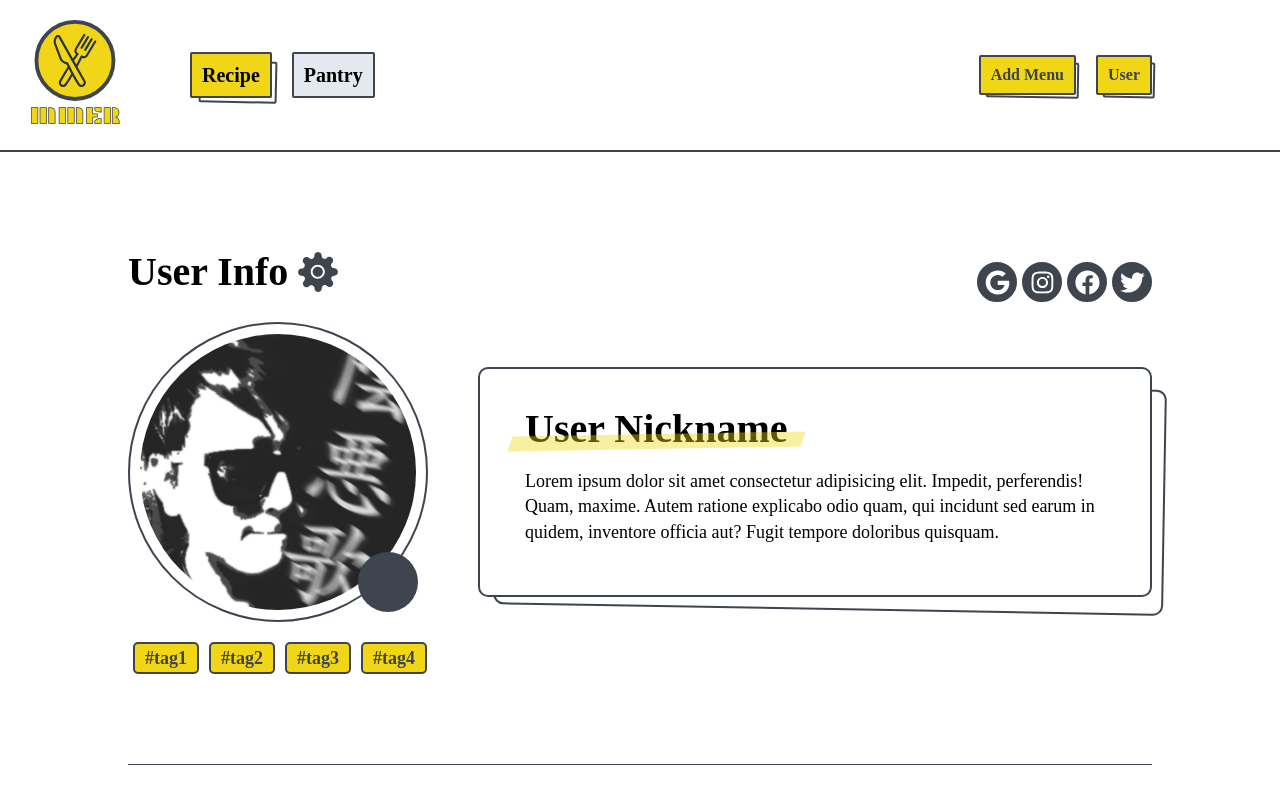
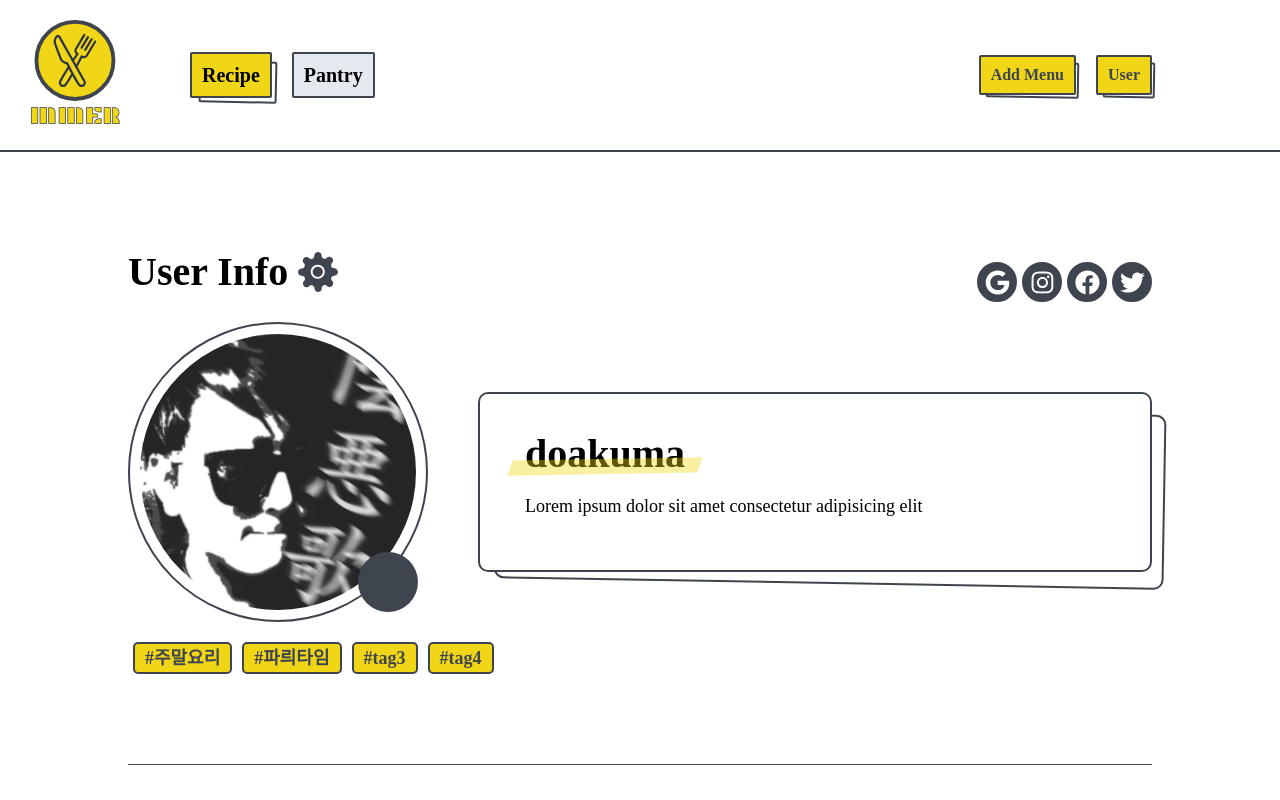
Before and after one commit to doakuma/MMER, a Next.js app in the folder front/: page /user in a window 1280 px wide. Shown: the top 800 px of the page. Built offline with nearby package versions, Linux system fonts and the light colour scheme.

Commit message:
[dev] usesrinfo dummy set

```diff
--- a/front/pages/user/UserInfo.tsx
+++ b/front/pages/user/UserInfo.tsx
@@ -1,76 +1,95 @@
 import Layout from "../../components/common/Layout";
+import _ from "lodash";
+import Link from "next/link";
 
-const UserInfo = () => {
+const UserInfo = ({
+  userName = "doakuma",
+  userId = "0001",
+  userIntro = "Lorem ipsum dolor sit amet consectetur adipisicing elit",
+  userTag = [
+    {
+      tagName: "주말요리",
+      tagId: "tag001",
+    },
+    {
+      tagName: "파릐타임",
+      tagId: "tag002",
+    },
+    {
+      tagName: "tag3",
+      tagId: "tag003",
+    },
+    {
+      tagName: "tag4",
+      tagId: "tag004",
+    },
+  ],
+  userSns = [
+    {
+      snsType: "google",
+      snsLink: "",
+    },
+    {
+      snsType: "instagram",
+      snsLink: "",
+    },
+    {
+      snsType: "facebook",
+      snsLink: "https://www.facebook.com/doakuma",
+    },
+    {
+      snsType: "twitter",
+      snsLink: "",
+    },
+  ],
+}) => {
   return (
     <section className="cont-section userInfo">
       <header className="head-userInfo">
         <h3 className="tit-user">User Info</h3>
-        <a href="" className="btn-userSet">
-          Setting
-        </a>
+        <Link href="/settings">
+          <a className="btn-userSet">Setting</a>
+        </Link>
       </header>
       <figure className="img-user">
         <img src="/images/user/@userImage.png" alt="" className="userImg" />
-        <figcaption>
-          <dl className="user-summary">
-            <dt className="summ-tit">User Nickname</dt>
-            <dd className="summ-intro">
-              Lorem ipsum dolor sit amet consectetur adipisicing elit. Impedit,
-              perferendis! Quam, maxime. Autem ratione explicabo odio quam, qui
-              incidunt sed earum in quidem, inventore officia aut? Fugit tempore
-              doloribus quisquam.
-            </dd>
+        <figcaption className="user-summary">
+          <dl>
+            <dt className="summ-tit">{userName}</dt>
+            <dd className="summ-intro">{userIntro}</dd>
           </dl>
-          <div className="imgUpload">
-            <input
-              type="file"
-              id="imgUpload"
-              name="imgUpload"
-              className="file"
-            />
-            <label htmlFor="imgUpload" className="btnUpload"></label>
-          </div>
         </figcaption>
+        <div className="imgUpload">
+          <input type="file" id="imgUpload" name="imgUpload" className="file" />
+          <label htmlFor="imgUpload" className="btnUpload"></label>
+        </div>
       </figure>
       <ul className="list-userTag">
-        <li>
-          <a className="btn-userTag">#tag1</a>
-        </li>
-        <li>
-          <a className="btn-userTag">#tag2</a>
-        </li>
-        <li>
-          <a className="btn-userTag">#tag3</a>
-        </li>
-        <li>
-          <a className="btn-userTag">#tag4</a>
-        </li>
+        {!_.isEmpty(userTag) &&
+          userTag.map((row) => {
+            return (
+              <li key={row.tagId}>
+                <Link href={`/search/${row.tagId}`}>
+                  <a className="btn-userTag">{`#${row.tagName}`}</a>
+                </Link>
+              </li>
+            );
+          })}
       </ul>
       <ul className="list-userSocial">
-        <li>
-          <a href="" className="btn-userSocial">
-            <i className="icon-google" />
-            google
-          </a>
-        </li>
-        <li>
-          <a href="" className="btn-userSocial">
-            <i className="icon-instagram" />
-            instgrams
-          </a>
-        </li>
-        <li>
-          <a href="" className="btn-userSocial">
-            <i className="icon-facebook" />
-            facebook
-          </a>
-        </li>
-        <li>
-          <a href="" className="btn-userSocial">
-            <i className="icon-twitter" />
-            twitter
-          </a>
-        </li>
+        {!_.isEmpty(userSns) &&
+          userSns.map((row, idx) => {
+            return (
+              <li key={idx}>
+                <Link href={row.snsLink}>
+                  <a className="btn-userSocial" target="_blank">
+                    <i className={`icon-${row.snsType}`} />
+                    {row.snsType}
+                  </a>
+                </Link>
+              </li>
+            );
+          })}
       </ul>
     </section>
   );
--- a/front/styles/layout.css
+++ b/front/styles/layout.css
@@ -759,6 +759,7 @@
   border: 2px solid #3f454f;
   border-radius: 10px;
   background: #fff;
+  width: calc(100% - 330px);
 }
 .user-summary:after {
   content: "";
```
